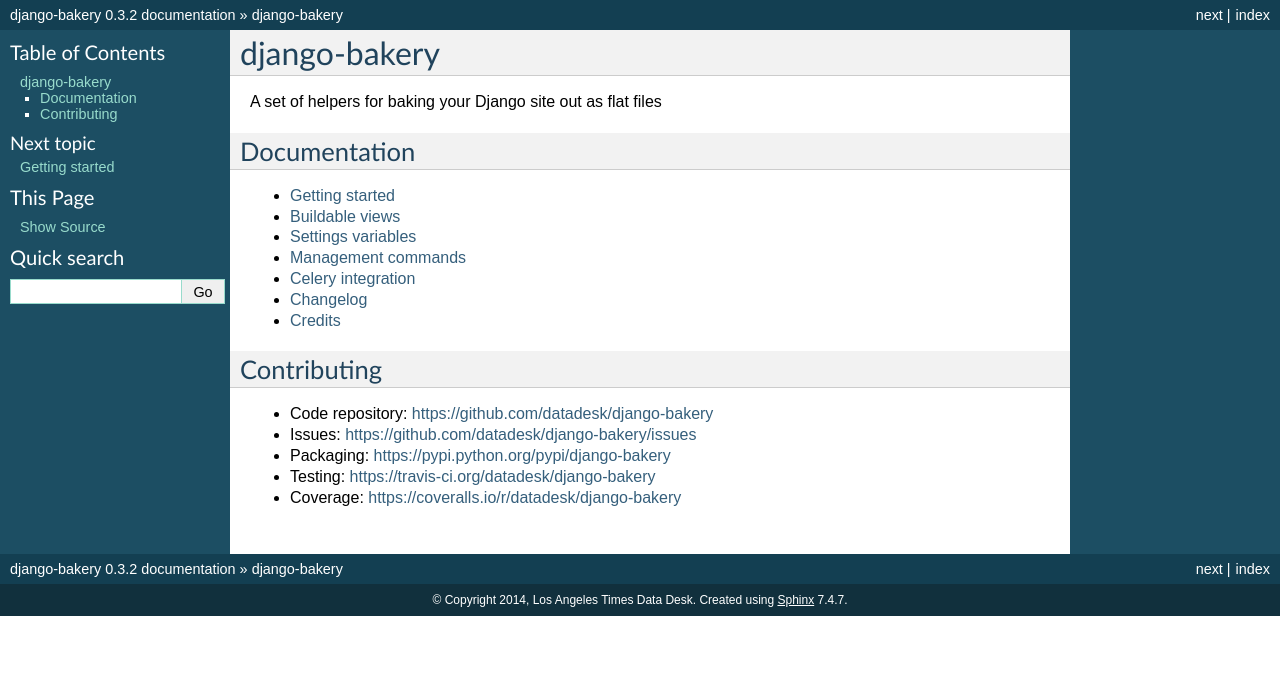
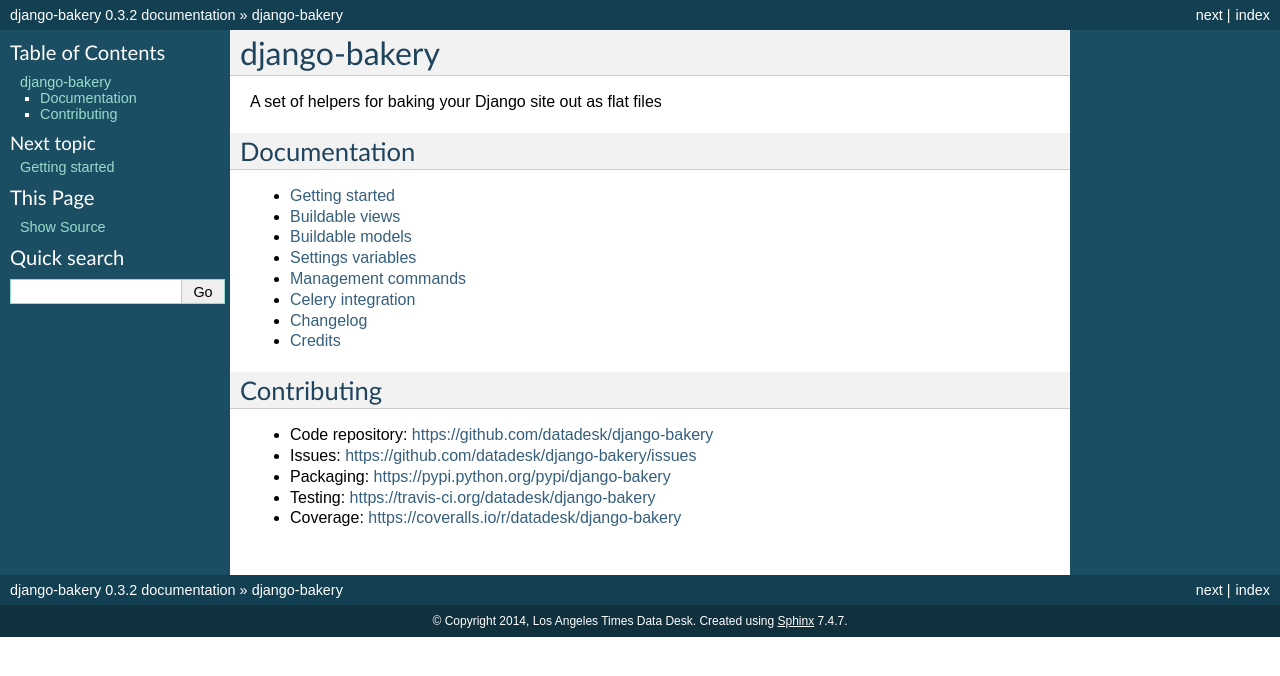
Before and after one commit to Sibizwan5/django-bakery, a Sphinx documentation site: the page built from docs/index.rst, in a window 1280 px wide. Shown: the top 676 px of the page. Built offline with Sphinx 7.4.7, drawn with Linux system fonts in a browser that asks for light colours.

Commit message:
We'll need a page for buildable models too, I suppose. [skip ci]

```diff
--- /dev/null
+++ b/docs/buildablemodels.rst
@@ -0,0 +1,2 @@
+Buildable models
+================
--- a/docs/gettingstarted.rst
+++ b/docs/gettingstarted.rst
@@ -28,7 +28,7 @@
 
 The cru­cial step is to re­fact­or your views to in­her­it our :doc:`buildable class-based views </buildableviews>`. They are similar to Django's `generic class-based views <https://docs.djangoproject.com/en/dev/topics/class-based-views/>`_, except extended to know how to auto­mat­ic­ally build them­selves as flat files. Here is a list view and a de­tail view us­ing our sys­tem.
 
-.. code-block:: python
+.. code-block:: django
 
     from yourapp.mod­els im­port Dummy­Mod­el
     from bakery.views im­port Build­able­De­tailView, Build­ableL­istView
--- a/docs/index.rst
+++ b/docs/index.rst
@@ -11,6 +11,7 @@
 
    gettingstarted
    buildableviews
+   buildablemodels
    settingsvariables
    managementcommands
    celeryintegration
```
Also changed, not shown: 11 other files.
